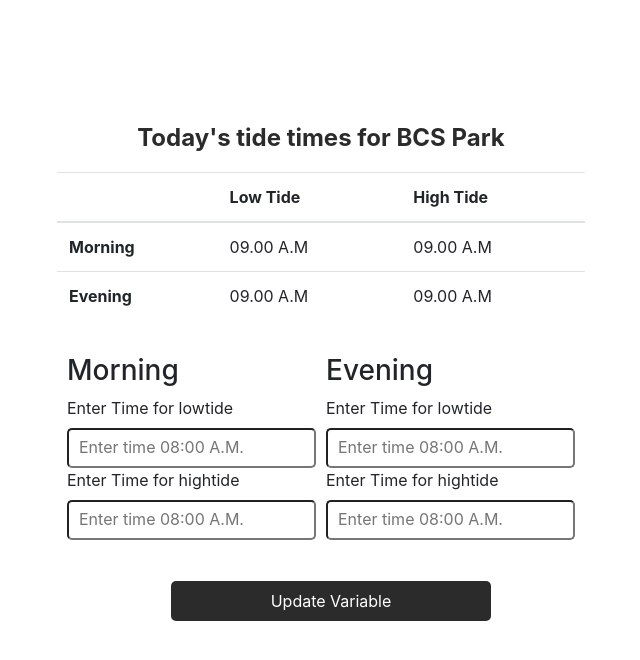
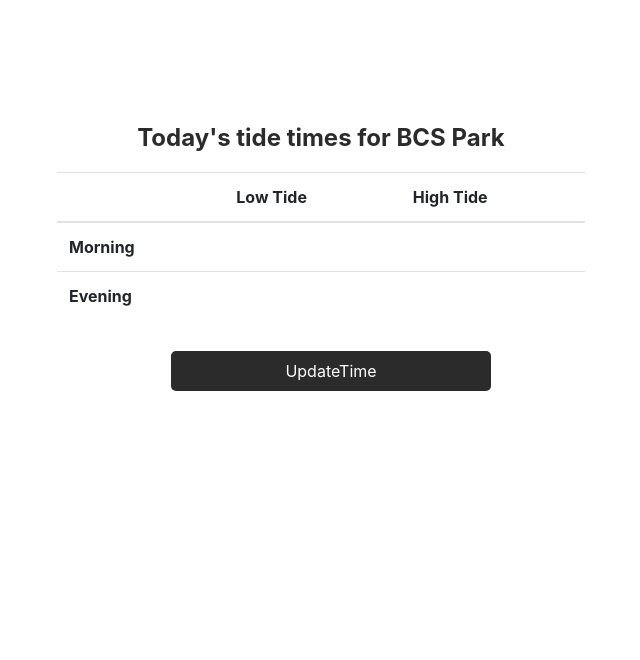
Before and after one commit to kojiga/Discoverypark, an Angular app: page / in a window 1280 px wide. Shown: the top 660 px of the page, without its empty margins (319-959 px from the left). Built offline with nearby package versions, Linux system fonts and the light colour scheme.

Commit message:
Commit message

```diff
--- a/src/app/app.component.html
+++ b/src/app/app.component.html
@@ -1,3 +1,4 @@
+
 <div class="content">
   <p>Today's tide times for BCS Park</p>
   <table class="table">
@@ -10,27 +11,27 @@
     <tbody>
       <tr>
         <th>Morning</th>
-        <td scope="row">{{ mltime }}</td>
-        <td>{{ mhtime }}</td>
+        <td scope="row">{{ myVariable1 }}</td>
+        <td>{{ myVariable2 }}</td>
       </tr>
 
       <tr>
         <th>Evening</th>
-        <td scope="row">{{ eltime }}</td>
-        <td>{{ ehtime }}</td>
+        <td scope="row">{{ myVariable3 }}</td>
+        <td>{{ myVariable4 }}</td>
       </tr>
     </tbody>
   </table>
 
   <br>
 
-  <div class="input-field">
+  <div class="input-field" *ngIf="showForm">
     <div class="morning">
       <h3>Morning</h3>
       <label>Enter Time for lowtide</label>
       <input
         type="text"
-        [(ngModel)]="mlnewtime"
+        [(ngModel)]="myVariable1"
         placeholder="Enter time 08:00 A.M."
       />
       <br />
@@ -38,7 +39,7 @@
       <label>Enter Time for hightide</label>
       <input
         type="text"
-        [(ngModel)]="mhnewtime"
+        [(ngModel)]="myVariable2"
         placeholder="Enter time 08:00 A.M."
       />
       <br /><br>
@@ -49,7 +50,7 @@
       <label>Enter Time for lowtide</label>
       <input
         type="text"
-        [(ngModel)]="elnewtime"
+        [(ngModel)]="myVariable3"
         placeholder="Enter time 08:00 A.M."
       />
       <br />
@@ -57,13 +58,13 @@
       <label>Enter Time for hightide</label>
       <input
         type="text"
-        [(ngModel)]="ehnewtime"
+        [(ngModel)]="myVariable4"
         placeholder="Enter time 08:00 A.M."
       />
     </div>
   </div>
 
   <div class="btn">
-    <button (click)="updateVariable()">Update Variable</button>
-  </div>
+    <button (click)="toggleForm()" >{{ buttonText }}</button>
+
 </div>
--- a/src/app/app.component.ts
+++ b/src/app/app.component.ts
@@ -1,7 +1,9 @@
-import { Component, OnInit } from '@angular/core';
 
+import { isPlatformBrowser } from '@angular/common';
 import { Offers } from './Models/Offer';
 import { OfferserviceService } from './Services/offerservice.service';
+import { EmployeeService } from './Services/employee.service';
+import { Component, Inject, OnInit, PLATFORM_ID } from '@angular/core';
 
 @Component({
   selector: 'app-root',
@@ -9,24 +11,60 @@ import { OfferserviceService } from './Services/offerservice.service';
   styleUrls: ['./app.component.scss'],
 })
 export class AppComponent implements OnInit {
-  mltime: string = '09.00 A.M';
-  mhtime: string = '09.00 A.M';
-  eltime: string = '09.00 A.M';
-  ehtime: string = '09.00 A.M';
-  mlnewtime!: string;
-  mhnewtime!: string;
-  elnewtime!: string;
-  ehnewtime!: string;
+  buttonText: string = 'UpdateTime';
+  myVariable1!: string;
+  myVariable2!: string;
+  myVariable3!: string;
+  myVariable4!: string;
 
-  constructor() {}
+  mltime!: string ;
+  mhtime!: string ;
+  eltime!: string ;
+  ehtime!: string ;
 
-  ngOnInit(): void {}
-  updateVariable() {
-    this.mltime = this.mlnewtime !== undefined ? this.mlnewtime : this.mltime;
-    this.mhtime = this.mhnewtime !== undefined ? this.mhnewtime : this.mhtime;
-    this.eltime = this.elnewtime !== undefined ? this.elnewtime : this.eltime;
-    this.ehtime = this.ehnewtime !== undefined ? this.ehnewtime : this.ehtime;
+
+
+  constructor(@Inject(PLATFORM_ID) private platformId: Object) {}
+
+  ngOnInit(): void {
+    if (isPlatformBrowser(this.platformId)) {
+      // Code that uses localStorage
+      let storedValue1 = localStorage.getItem('mltime');
+    this.myVariable1 = storedValue1!== null ? JSON.parse(storedValue1) : null;
+    let storedValue2 = localStorage.getItem('mhtime');
+    this.myVariable2= storedValue2 !== null ? JSON.parse(storedValue2) : null;
+    let storedValue3 = localStorage.getItem('eltime');
+    this.myVariable3 = storedValue3 !== null ? JSON.parse(storedValue3) : null;
+    let storedValue4 = localStorage.getItem('ehtime');
+    this.myVariable4 = storedValue4 !== null ? JSON.parse(storedValue4) : null;
+    }
+
+
+
   }
+
+  showForm: boolean = false;
+
+  toggleForm() {
+    this.mltime = this.myVariable1 !== undefined ? this.myVariable1 : this.mltime;
+    this.mhtime = this.myVariable2 !== undefined ? this.myVariable2 : this.mhtime;
+    this.eltime = this.myVariable3 !== undefined ? this.myVariable3 : this.eltime;
+    this.ehtime = this.myVariable4 !== undefined ? this.myVariable4 : this.ehtime;
+    localStorage.setItem('mltime',JSON.stringify(this.mltime));
+    localStorage.setItem('mhtime',JSON.stringify(this.mhtime));
+    localStorage.setItem('eltime',JSON.stringify(this.eltime));
+    localStorage.setItem('ehtime',JSON.stringify(this.ehtime));
+
+    this.showForm = !this.showForm;
+    this.buttonText = this.showForm ? 'Done' : 'UpdateTime';
+  }
+
+
+
+
+
+
+
 
   title = 'Reactiveform5';
 }
```
Also changed, not shown: src/app/Services/employee.service.ts (added, +14 -0 lines), 3 other files (tests, documents, lock files or other folders).
